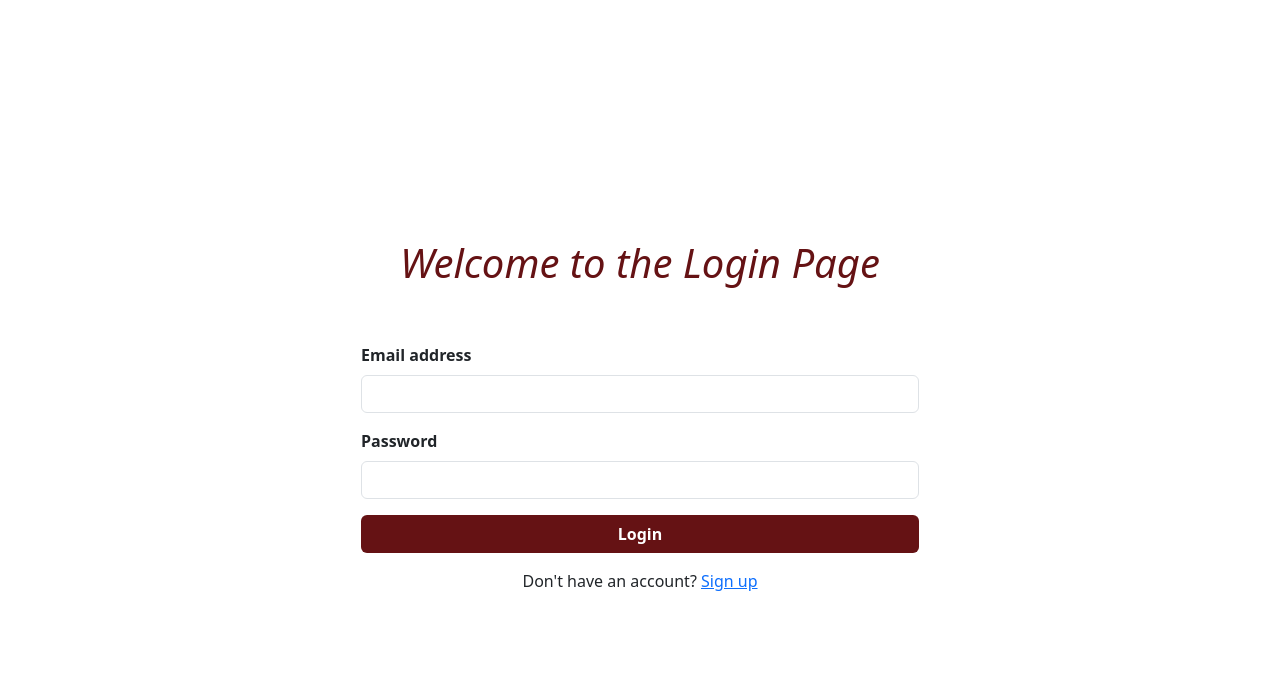
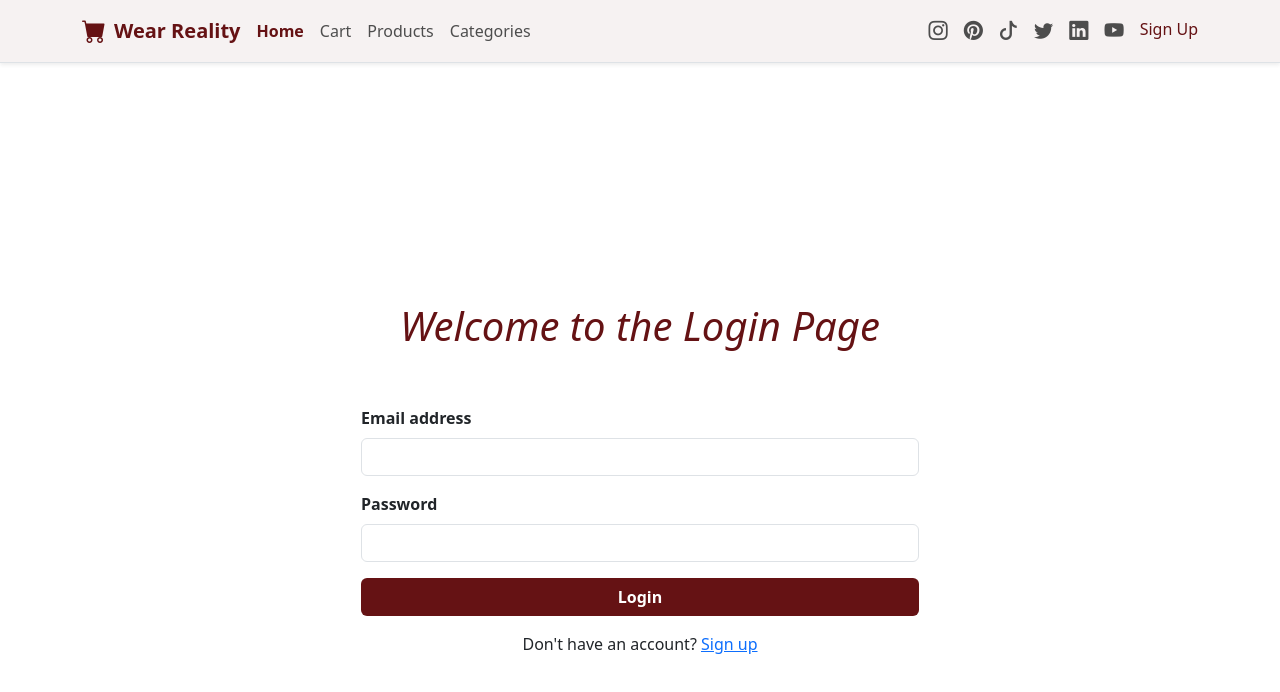
Before and after one commit to badr274/WearReality, a React (Vite) app: page /login in a window 1280 px wide. Shown: the top 692 px of the page. Built offline with nearby package versions, Linux system fonts and the light colour scheme.

Commit message:
navbar done

```diff
--- a/package.json
+++ b/package.json
@@ -12,6 +12,7 @@
   "dependencies": {
     "axios": "^1.11.0",
     "bootstrap": "^5.3.7",
+    "bootstrap-icons": "^1.13.1",
     "react": "^19.1.0",
     "react-bootstrap": "^2.10.10",
     "react-dom": "^19.1.0",
--- a/src/App.jsx
+++ b/src/App.jsx
@@ -3,15 +3,21 @@ import { BrowserRouter as Router, Routes, Route } from "react-router-dom";
 import Home from "./Pages/home/Home";
 import Login from "./Pages/Auth/Login";
 import Signup from "./Pages/Auth/Signup";
-
+import MyNavbar from "./components/MyNavbar";
 function App() {
   return (
     // <Router>
-    <Routes>
+  <>
+<MyNavbar/>
+<Routes>
       <Route path="/" element={<Home />} />
       <Route path="/login" element={<Login />} />
       <Route path="/signup" element={<Signup />} />
     </Routes>
+  </>
+
+
+
     // </Router>
   );
 }
--- a/src/components/MyNavbar.jsx
+++ b/src/components/MyNavbar.jsx
@@ -1,5 +1,161 @@
+import React, { useState } from 'react';
 const MyNavbar = () => {
-  return <div>MyNavbar</div>;
-};
+  const [activeLink, setActiveLink] = useState('home');
+
+  const navLinks = [
+    { name: 'Home', id: 'home' },
+    { name: 'Cart', id: 'cart' },
+    { name: 'Products', id: 'products' },
+    { name: 'Categories', id: 'categories' },
+  ];
+
+  const linkStyle = (id) => ({
+    color: activeLink === id ? '#651214' : '#4d4d4d',
+    textDecoration: 'none',
+    fontWeight: activeLink === id ? '600' : 'normal',
+    transition: 'color 0.3s',
+  });
+
+  return (
+    <nav className="navbar  navbar-expand-lg border-bottom py-2 shadow-sm"
+    style={{ backgroundColor: '#f6f2f2ff' }}
+    >
+      <div className="container">
+
+        <a className="navbar-brand d-flex align-items-center" href="#">
+  <i
+    className="bi bi-cart-fill fs-4 me-2"
+    style={{ color: '#651214' }}
+  ></i>
+  <span className="fw-bold " style={{ color: '#651214' }}  >Wear Reality</span>
+</a>
+        <button
+          className="navbar-toggler"
+          type="button"
+          data-bs-toggle="collapse"
+          data-bs-target="#navbarContent"
+          aria-controls="navbarContent"
+          aria-expanded="false"
+          aria-label="Toggle navigation"
+        >
+          <span className="navbar-toggler-icon"></span>
+        </button>
+
+        <div className="collapse navbar-collapse justify-content-between" id="navbarContent">
+          <ul className="navbar-nav mb-2 mb-lg-0 flex-lg-row gap-lg-3">
+  {navLinks.map(link => (
+    <li className="nav-item" key={link.id}>
+      <a
+        href={`#${link.id}`}
+        style={linkStyle(link.id)}
+        onClick={() => setActiveLink(link.id)}
+        onMouseEnter={e => {
+          if (activeLink !== link.id) e.target.style.color = '#651214';
+        }}
+        onMouseLeave={e => {
+          if (activeLink !== link.id) e.target.style.color = '#4d4d4d';
+        }}
+      >
+        {link.name}
+      </a>
+    </li>
+  ))}
+</ul>
+
+
+          <div className="d-flex gap-3 mt-3 mt-lg-0  flex-column flex-lg-row">
+          <ul className="d-flex list-unstyled mb-0 gap-3">
+  <ul className="d-flex list-unstyled mb-0 gap-3">
+  <li>
+    <a href="#"
+      style={{
+        color: '#4d4d4d',
+        fontSize: '1.2rem',
+        transition: 'color 0.3s',
+      }}
+      onMouseEnter={e => e.target.style.color = '#651214'}
+      onMouseLeave={e => e.target.style.color = '#4d4d4d'}
+    >
+      <i className="bi bi-instagram"></i>
+    </a>
+  </li>
+  <li>
+    <a href="#"
+      style={{
+        color: '#4d4d4d',
+        fontSize: '1.2rem',
+        transition: 'color 0.3s',
+      }}
+      onMouseEnter={e => e.target.style.color = '#651214'}
+      onMouseLeave={e => e.target.style.color = '#4d4d4d'}
+    >
+      <i className="bi bi-pinterest"></i>
+    </a>
+  </li>
+  <li>
+    <a href="#"
+      style={{
+        color: '#4d4d4d',
+        fontSize: '1.2rem',
+        transition: 'color 0.3s',
+      }}
+      onMouseEnter={e => e.target.style.color = '#651214'}
+      onMouseLeave={e => e.target.style.color = '#4d4d4d'}
+    >
+      <i className="bi bi-tiktok"></i>
+    </a>
+  </li>
+  <li>
+    <a href="#"
+      style={{
+        color: '#4d4d4d',
+        fontSize: '1.2rem',
+        transition: 'color 0.3s',
+      }}
+      onMouseEnter={e => e.target.style.color = '#651214'}
+      onMouseLeave={e => e.target.style.color = '#4d4d4d'}
+    >
+      <i className="bi bi-twitter"></i>
+    </a>
+  </li>
+  <li>
+    <a href="#"
+      style={{
+        color: '#4d4d4d',
+        fontSize: '1.2rem',
+        transition: 'color 0.3s',
+      }}
+      onMouseEnter={e => e.target.style.color = '#651214'}
+      onMouseLeave={e => e.target.style.color = '#4d4d4d'}
+    >
+      <i className="bi bi-linkedin"></i>
+    </a>
+  </li>
+  <li>
+    <a href="#"
+      style={{
+        color: '#4d4d4d',
+        fontSize: '1.2rem',
+        transition: 'color 0.3s',
+      }}
+      onMouseEnter={e => e.target.style.color = '#651214'}
+      onMouseLeave={e => e.target.style.color = '#4d4d4d'}
+    >
+      <i className="bi bi-youtube"></i>
+    </a>
+  </li>
+</ul>
+
+</ul>
+
+<a href="#signout" className="signout-link text-decoration-none" style={{ color: '#651214' }}  >Sign Up</a>
+
+          </div>
+
+        </div>
+      </div>
+    </nav>
+  );
+}
 
 export default MyNavbar;
--- a/src/main.jsx
+++ b/src/main.jsx
@@ -3,7 +3,8 @@ import "./index.css";
 import App from "./App.jsx";
 import "bootstrap/dist/css/bootstrap.min.css";
 import { BrowserRouter } from "react-router";
-
+import 'bootstrap/dist/js/bootstrap.bundle.min.js';
+import 'bootstrap-icons/font/bootstrap-icons.css';
 createRoot(document.getElementById("root")).render(
   <BrowserRouter>
     <App />
```
Also changed, not shown: 1 other file (tests, documents, lock files or other folders).
